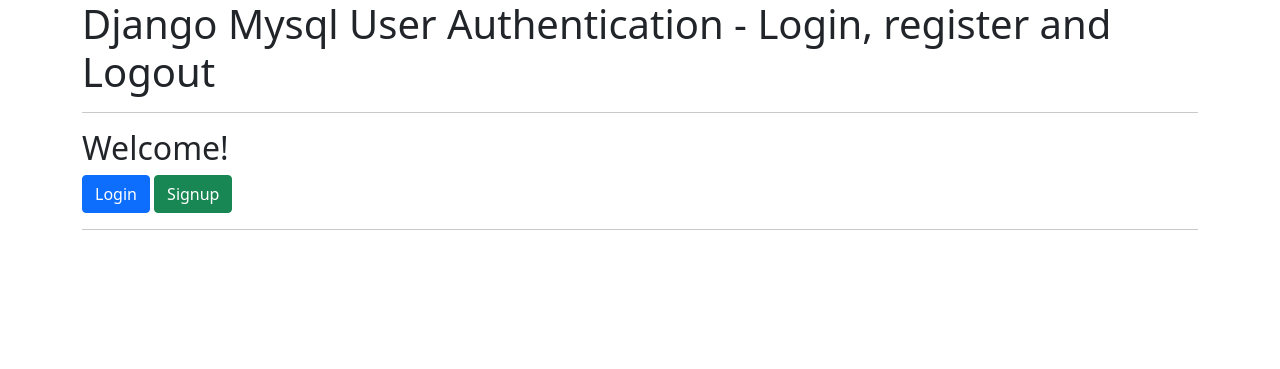
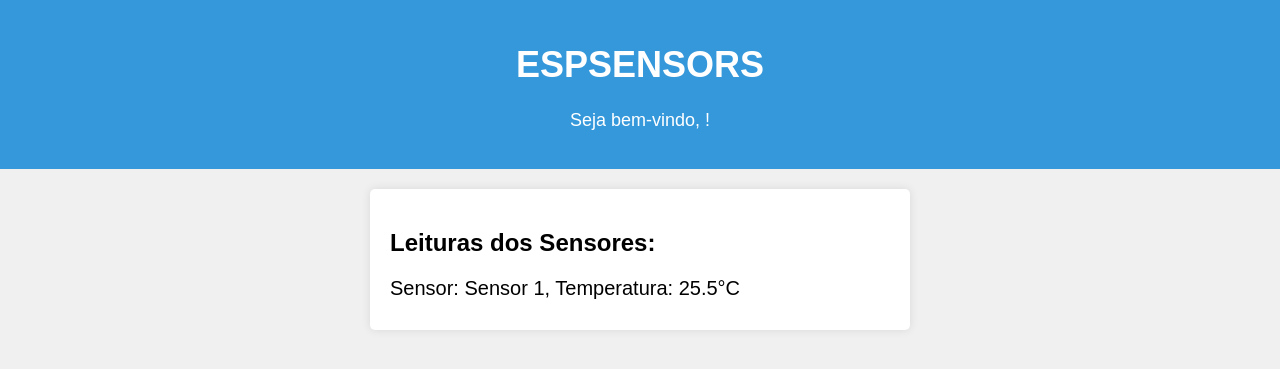
Before and after one commit to faber222/PROJETO-INTEGRADOR-II, a Django app: page /profile/ in a window 1280 px wide. Shown: the top 369 px of the page. Run offline with Django 4.2, Linux system fonts and the light colour scheme.

Commit message:
add template of profile screen

```diff
--- a/aplicacao_web/app/templates/profile.html
+++ b/aplicacao_web/app/templates/profile.html
@@ -1,14 +1,107 @@
-{% extends 'base.html' %}
+<!DOCTYPE html>
+<html>
+<head>
+    <meta charset="UTF-8">
+    <title>ESPSENSORS - Perfil</title>
+    <style>
+        body {
+            font-family: Arial, sans-serif;
+            background-color: #f0f0f0;
+            margin: 0;
+            padding: 0;
+        }
 
-{% block title %}Login{% endblock %}
+        header {
+            background-color: #3498db;
+            color: #fff;
+            text-align: center;
+            padding: 20px;
+        }
 
-{% block content %}
-   <h2>Welcome!</h2>
-   {% if user.is_authenticated %}
-      Hi {{ user.username }}!
-      <a href="/signout" class="btn btn-danger">Logout</a>
-    {% else %}
-      <a href="/signin" class="btn btn-primary"><span class="glyphicon glyphicon-log-in"></span>Login</a>
-      <a href="/signup" class="btn btn-success">Signup</a>
-    {% endif %}
-{% endblock %}
+        h1 {
+            font-size: 36px;
+        }
+
+        p {
+            font-size: 18px;
+        }
+
+        #sensor-readings {
+            max-width: 500px;
+            margin: 20px auto;
+            background-color: #fff;
+            border-radius: 5px;
+            padding: 20px;
+            box-shadow: 0 0 10px rgba(0, 0, 0, 0.1);
+        }
+
+        .sensor-reading {
+            font-size: 20px;
+            margin-bottom: 10px;
+        }
+
+        .sensor-info {
+            margin-top: 10px;
+        }
+    </style>
+</head>
+<body>
+    <header>
+        <h1>ESPSENSORS</h1>
+        <p>Seja bem-vindo, {{ user.username }}!</p>
+    </header>
+
+    <div id="sensor-readings">
+        <h2>Leituras dos Sensores:</h2>
+        <!-- As leituras dos sensores serão preenchidas aqui usando JavaScript -->
+    </div>
+
+    <script>
+        // Função para obter a temperatura da API
+        function getTemperature() {
+            fetch('/get_temperature/')  // Atualize a URL conforme necessário
+                .then(response => response.json())
+                .then(data => {
+                    const sensorReadings = document.getElementById('sensor-readings');
+                    const sensorReading = document.createElement('div');
+                    sensorReading.className = 'sensor-reading';
+
+                    const sensorInfo = document.createElement('div');
+                    sensorInfo.className = 'sensor-info';
+                    sensorInfo.innerHTML = `Sensor: ${data.sensor_name}, Temperatura: ${data.temperature}°C`;
+
+                    sensorReading.appendChild(sensorInfo);
+                    sensorReadings.appendChild(sensorReading);
+                })
+                .catch(error => {
+                    console.error('Erro ao obter temperatura: ', error);
+                });
+        }
+
+        // Função para obter a umidade da API
+        function getHumidity() {
+            fetch('/get_humidity/')  // Atualize a URL conforme necessário
+                .then(response => response.json())
+                .then(data => {
+                    const sensorReadings = document.getElementById('sensor-readings');
+                    const sensorReading = document.createElement('div');
+                    sensorReading.className = 'sensor-reading';
+
+                    const sensorInfo = document.createElement('div');
+                    sensorInfo.className = 'sensor-info';
+                    sensorInfo.innerHTML = `Sensor: ${data.sensor_name}, Umidade: ${data.humidity}%`;
+
+                    sensorReading.appendChild(sensorInfo);
+                    sensorReadings.appendChild(sensorReading);
+                })
+                .catch(error => {
+                    console.error('Erro ao obter umidade: ', error);
+                });
+        }
+
+        // Chame as funções para obter a temperatura e a umidade ao carregar a página
+        getTemperature();
+        getHumidity();
+    </script>
+</body>
+</html>
--- a/aplicacao_web/app/views.py
+++ b/aplicacao_web/app/views.py
@@ -4,6 +4,7 @@ from django.contrib.auth import authenticate, login
 from django.contrib.auth.forms import AuthenticationForm
 from django.contrib.auth import logout
 from django.shortcuts import HttpResponseRedirect
+from django.http import JsonResponse
 
 def signup(request):
     if request.user.is_authenticated:
@@ -51,3 +52,19 @@ def profile(request):
 def signout(request):
     logout(request)
     return redirect('/')
+
+def get_temperature(request):
+    # Simule a obtenção da temperatura de uma API externa
+    data = {
+        "sensor_name": "Sensor 1",
+        "temperature": 25.5
+    }
+    return JsonResponse(data)
+
+def get_humidity(request):
+    # Simule a obtenção da umidade de uma API externa
+    data = {
+        "sensor_name": "Sensor 1",
+        "humidity": 50.0
+    }
+    return JsonResponse(data)
--- a/aplicacao_web/project/settings.py
+++ b/aplicacao_web/project/settings.py
@@ -77,9 +77,9 @@ WSGI_APPLICATION = 'project.wsgi.application'
 DATABASES = {
     'default': {
         'ENGINE': 'django.db.backends.mysql',
-        'NAME': 'mysqlpji',
+        'NAME': 'Pji1234',
         'USER': 'root',
-        'PASSWORD': 'Pji1234@',
+        'PASSWORD': 'Brc1234@',
         'PORT': 3306,
         'HOST': '127.0.0.1'
     }
--- a/aplicacao_web/project/urls.py
+++ b/aplicacao_web/project/urls.py
@@ -25,4 +25,5 @@ urlpatterns = [
     path('signout/',views.signout, name='signout'),
     path('signup/',views.signup, name='signup'),
     path('profile/',views.profile, name='profile'),
+    path('get_temperature/', views.get_temperature, name='get_temperature'),
 ]
```
